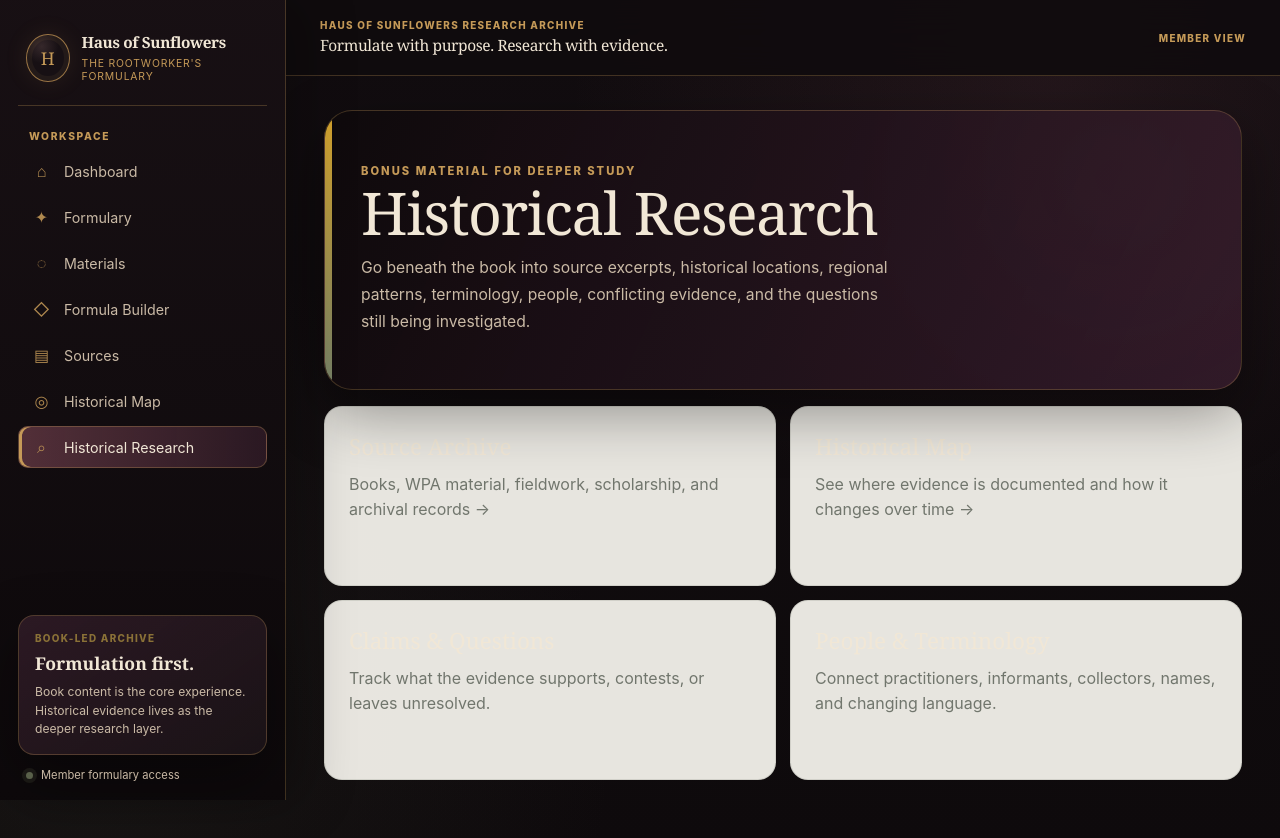
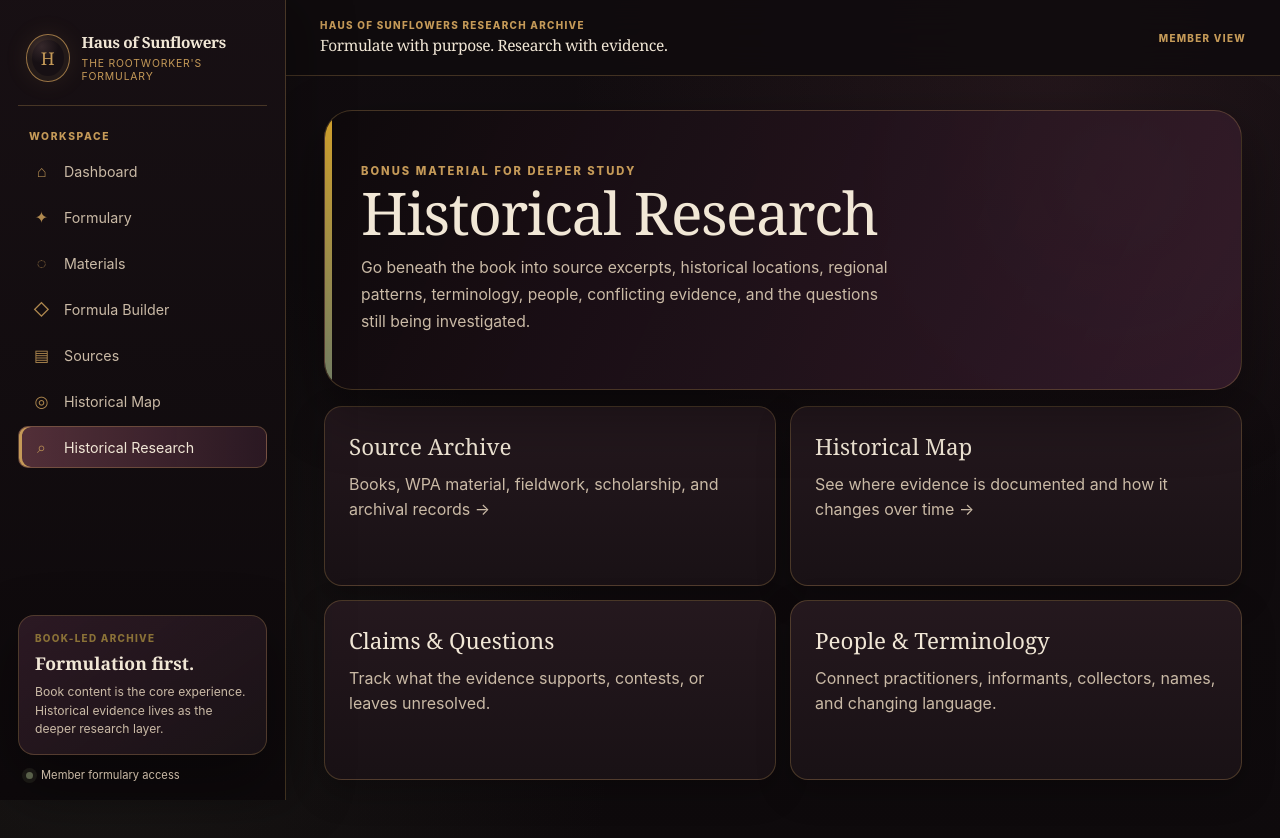
Before and after one commit to kamainicole/haus-of-sunflowers, a Next.js app in the folder haus-of-sunflowers/apps/web/: page /research in a window 1280 px wide. Shown: the top 838 px of the page. Built offline with nearby package versions, Linux system fonts and the light colour scheme.

Commit message:
Fix research card contrast

```diff
--- a/haus-of-sunflowers/apps/web/app/black-nouveau.css
+++ b/haus-of-sunflowers/apps/web/app/black-nouveau.css
@@ -186,7 +186,8 @@ body {
 .panel p,
 .stat-card .stat-kicker,
 .detail-row span,
-.quick-action span {
+.quick-action span,
+.research-menu span {
   color: var(--bn-parchment) !important;
 }
 
@@ -215,12 +216,27 @@ body {
 .material-card,
 .source-card,
 .research-card,
-.import-card {
+.import-card,
+.research-menu > * {
   background:
     linear-gradient(180deg, rgba(38, 25, 31, 0.96), rgba(26, 18, 22, 0.96)) !important;
   border-color: var(--bn-line) !important;
   color: var(--bn-ivory) !important;
   box-shadow: 0 12px 34px rgba(0, 0, 0, 0.24) !important;
+}
+
+.research-menu strong {
+  color: var(--bn-ivory) !important;
+}
+
+.research-menu > a {
+  transition: transform 160ms ease, border-color 160ms ease, box-shadow 160ms ease;
+}
+
+.research-menu > a:hover {
+  transform: translateY(-2px);
+  border-color: rgba(197, 154, 88, 0.52) !important;
+  box-shadow: 0 16px 38px rgba(0, 0, 0, 0.30) !important;
 }
 
 .stat-card:nth-child(3n + 1) {
```
